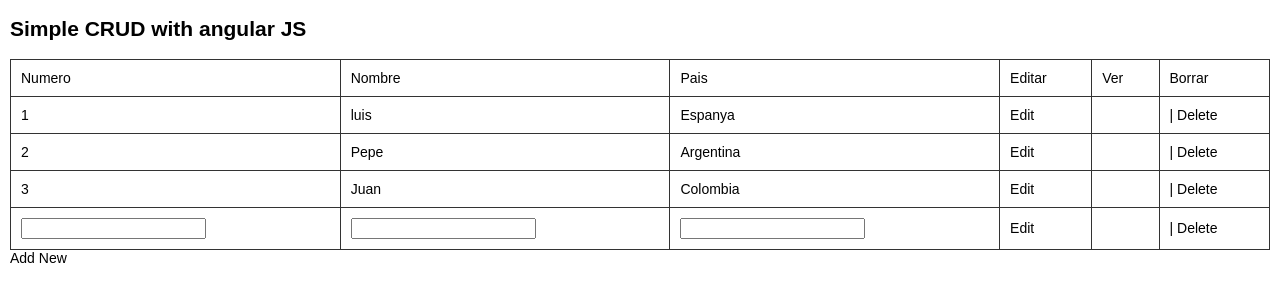
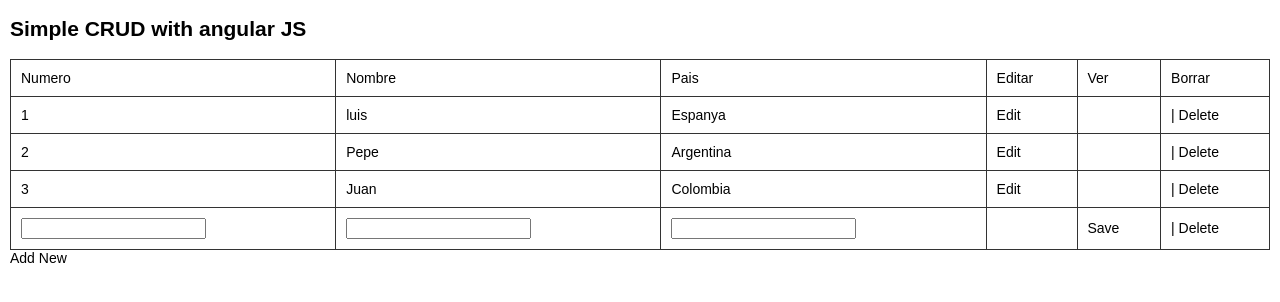
Before and after one commit to Mantecorso/firstone, a plain HTML site: page index.html in a window 1280 px wide. Both pictures are taken after a click on the element "Add New". Drawn offline with nearby package versions, Linux system fonts and the light colour scheme.

Commit message:
ajustes en el html

```diff
--- a/index.html
+++ b/index.html
@@ -15,7 +15,7 @@
     </header>
     <div ng-controller="simplecrud">
         <table>
-            <tr>
+            <tr class="center">
                 <td>Numero</td>
                 <td>Nombre</td>
                 <td>Pais</td>
@@ -37,17 +37,17 @@
                     <span ng-hide="user.editable">{{ user.pais }}</span>
                 </td>
                 <td>
-                    <span ng-click="edit($index)" ng-hide="profile.editable">Edit</span>
+                    <span ng-click="edit($index)" ng-hide="user.editable" class="boton">Edit</span>
                 </td>
                 <td>
-                    <span ng-click="save($index)" ng-show="profile.editable">Save</span>
+                    <span ng-click="save($index)" ng-show="user.editable" class="boton">Save</span>
                 </td>
                 <td>
-                    <span ng-click="delete($index)"> | Delete</span>
+                    <span ng-click="delete($index)" class="boton"> | Delete</span>
                 </td>
             </tr>
         </table>
-        <span ng-click="add()">Add New</span>
+        <span ng-click="add()" class="boton">Add New</span>
     </div>
     <script src="https://ajax.googleapis.com/ajax/libs/angularjs/1.7.2/angular.min.js"></script>
     <script src="app.js"></script>
```
